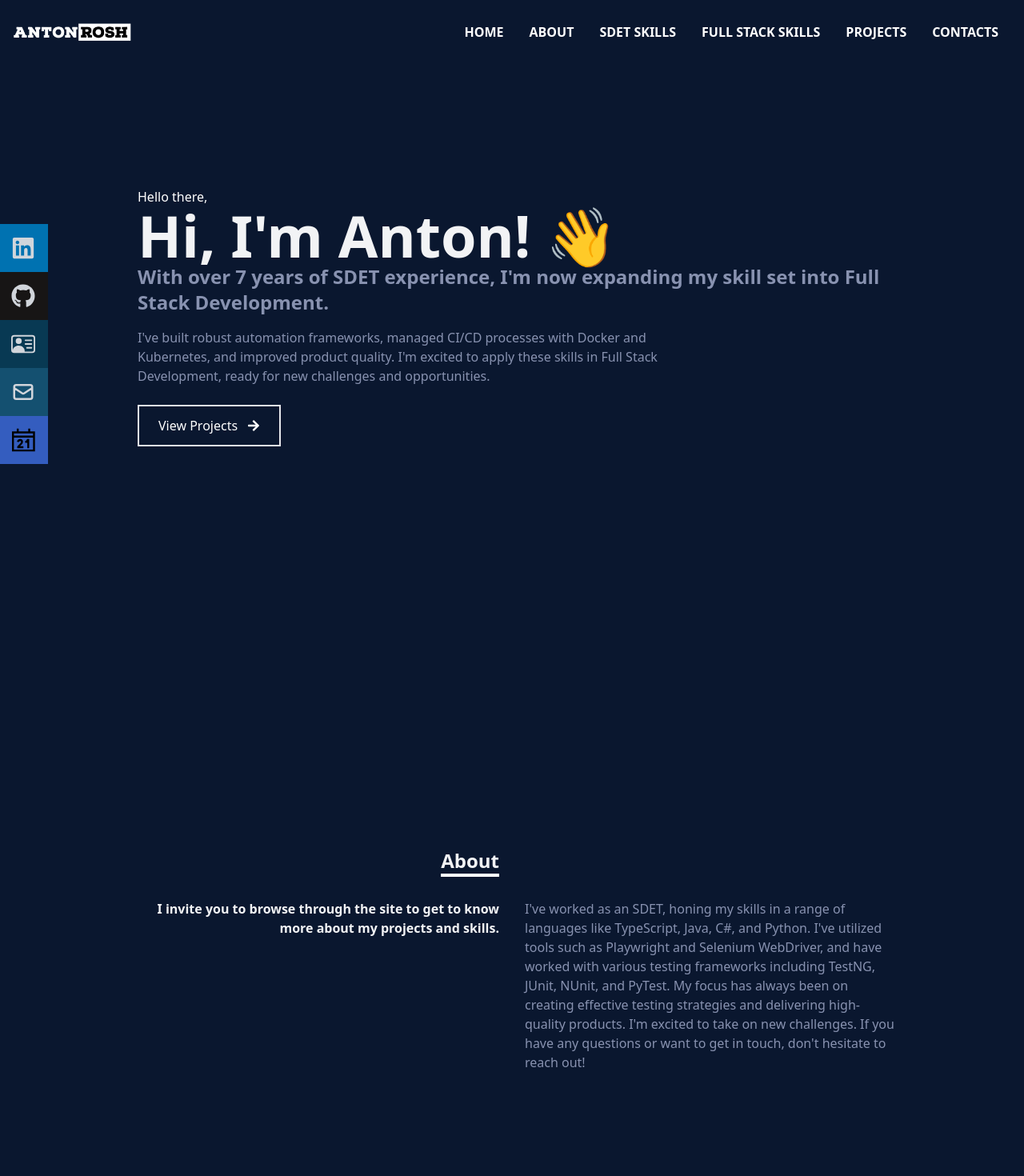
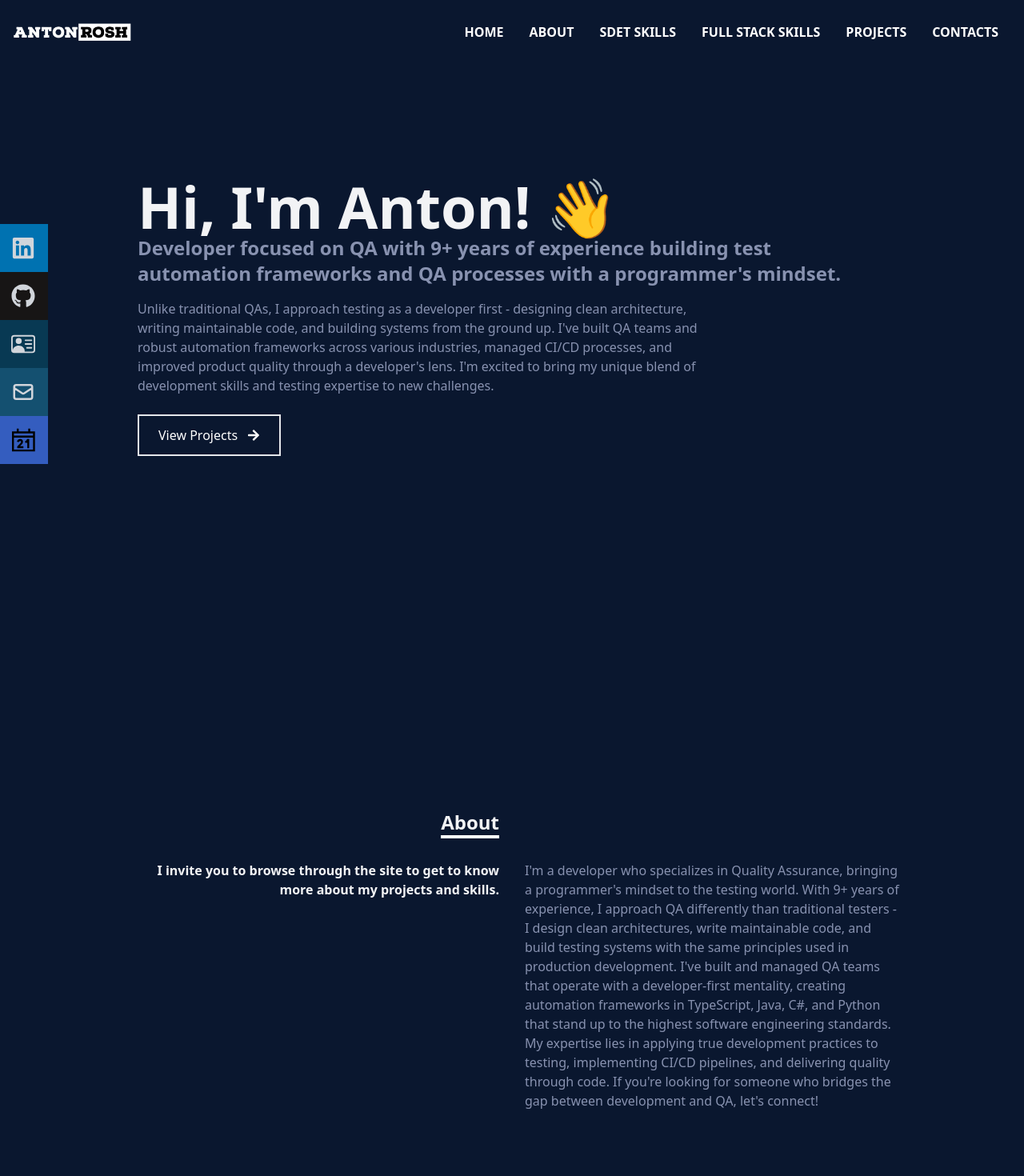
Before and after one commit to antongulin/anton.qa, a React (Create React App) app: page / in a window 1280 px wide. Shown: the top 1470 px of the page at 80% size. Built offline with nearby package versions, Linux system fonts and the light colour scheme.

Commit message:
Update portfolio details and improve SEO metadata; change CNAME and email references

```diff
--- a/public/index.html
+++ b/public/index.html
@@ -1,43 +1,61 @@
 <!DOCTYPE html>
 <html lang="en">
-  <head>
-    <meta charset="utf-8" />
-    <link rel="icon" href="%PUBLIC_URL%/favicon.ico" />
-    <meta name="viewport" content="width=device-width, initial-scale=1" />
-    <meta name="theme-color" content="#0a172f" />
-    <meta
-      name="description"
-      content="Anton Rosh Portfolio"
-    />
-    <link rel="apple-touch-icon" href="%PUBLIC_URL%/logo192.png" />
-    <!--
-      manifest.json provides metadata used when your web app is installed on a
-      user's mobile device or desktop. See https://developers.google.com/web/fundamentals/web-app-manifest/
-    -->
-    <link rel="manifest" href="%PUBLIC_URL%/manifest.json" />
-    <!--
-      Notice the use of %PUBLIC_URL% in the tags above.
-      It will be replaced with the URL of the `public` folder during the build.
-      Only files inside the `public` folder can be referenced from the HTML.
+<head>
+    <!-- Google tag (gtag.js) -->
+    <script async src="https://www.googletagmanager.com/gtag/js?id=G-2Y33VR3SWK"></script>
+    <script>
+      window.dataLayer = window.dataLayer || [];
+      function gtag(){dataLayer.push(arguments);}
+      gtag('js', new Date());
 
-      Unlike "/favicon.ico" or "favicon.ico", "%PUBLIC_URL%/favicon.ico" will
-      work correctly both with client-side routing and a non-root public URL.
-      Learn how to configure a non-root public URL by running `npm run build`.
-    -->
-    <title>Anton Rosh Portfolio</title>
-  </head>
-  <body>
-    <noscript>You need to enable JavaScript to run this app.</noscript>
+      gtag('config', 'G-2Y33VR3SWK');
+    </script>
+    <meta charset="UTF-8">
+    <meta name="viewport" content="width=device-width, initial-scale=1.0">
+    <meta name="description" content="Anton Gulin - Lead SDET with 9+ years experience as a developer focused on QA. Building test automation frameworks and QA teams with a developer's mindset across various industries">
+    <meta name="keywords" content="Developer QA, Software Engineer in Test, Lead SDET, test automation developer, QA Engineer with programming skills, Playwright, Selenium, TypeScript, Java, Python, C#">
+    <meta name="author" content="Anton Gulin">
+    <meta property="og:title" content="Anton Gulin - Developer Focused on QA & Test Automation">
+    <meta property="og:description" content="9+ years experience as a developer specializing in QA, building test automation frameworks with a programmer's mindset across various industries">
+    <meta property="og:url" content="https://anton.qa/">
+    <meta property="og:type" content="website">
+    <meta property="og:image" content="https://anton.qa/profile.jpg">
+    <meta name="twitter:card" content="summary_large_image">
+    <meta name="twitter:title" content="Anton Gulin - Developer Focused on QA & Test Automation">
+    <meta name="twitter:description" content="9+ years experience as a developer specializing in QA, building test automation frameworks with a programmer's mindset">
+    <meta name="linkedin:author" content="antonrosh">
+    <meta name="google-site-verification" content="your-verification-code">
+    <link rel="canonical" href="https://anton.qa/">
+    <script type="application/ld+json">
+    {
+      "@context": "https://schema.org/",
+      "@type": "Person",
+      "name": "Anton Gulin",
+      "url": "https://anton.qa/",
+      "image": "https://anton.qa/profile.jpg",
+      "jobTitle": "Lead SDET & Developer Focused on QA",
+      "worksFor": {
+        "@type": "Organization",
+        "name": "Available for opportunities"
+      },
+      "sameAs": [
+        "https://www.linkedin.com/in/antonrosh/",
+        "https://github.com/antonrosh",
+        "https://medium.com/@antonrosh"
+      ],
+      "description": "Developer focused on QA with 9+ years experience building test automation frameworks and teams across various industries.",
+      "knowsAbout": ["Software Testing", "Test Automation", "Playwright", "Selenium", "TypeScript", "Java", "Python", "C#", "CI/CD", "Docker", "Kubernetes"],
+      "skills": "Test Automation, Software Development, CI/CD, TypeScript, Java, Python, C#, Playwright, Selenium, Docker, Kubernetes"
+    }
+    </script>
+    <title>Anton Gulin | Developer Focused on QA | Lead SDET | 9+ Years Experience</title>
+    <!-- rest of head content -->
+</head>
+<body>
     <div id="root"></div>
-    <!--
-      This HTML file is a template.
-      If you open it directly in the browser, you will see an empty page.
-
-      You can add webfonts, meta tags, or analytics to this file.
-      The build step will place the bundled scripts into the <body> tag.
-
-      To begin the development, run `npm start` or `yarn start`.
-      To create a production bundle, use `npm run build` or `yarn build`.
-    -->
-  </body>
+    <footer>
+        <p>&copy; <script>document.write(new Date().getFullYear())</script> Anton.QA. All rights reserved.</p>
+        <!-- footer content -->
+    </footer>
+</body>
 </html>
--- a/src/components/About.jsx
+++ b/src/components/About.jsx
@@ -21,14 +21,14 @@ const About = () => {
           </div>
           <div>
             <p className="text-[#8892b0]">
-              I've worked as an SDET, honing my skills in a range of languages
-              like TypeScript, Java, C#, and Python. I've utilized tools such as
-              Playwright and Selenium WebDriver, and have worked with various
-              testing frameworks including TestNG, JUnit, NUnit, and PyTest. My
-              focus has always been on creating effective testing strategies and
-              delivering high-quality products. I'm excited to take on new
-              challenges. If you have any questions or want to get in touch,
-              don't hesitate to reach out!
+              I'm a developer who specializes in Quality Assurance, bringing a programmer's mindset to the testing world.
+              With 9+ years of experience, I approach QA differently than traditional testers - I design clean architectures,
+              write maintainable code, and build testing systems with the same principles used in production development.
+              I've built and managed QA teams that operate with a developer-first mentality, creating automation
+              frameworks in TypeScript, Java, C#, and Python that stand up to the highest software engineering standards.
+              My expertise lies in applying true development practices to testing, implementing CI/CD pipelines, and
+              delivering quality through code. If you're looking for someone who bridges the gap between development
+              and QA, let's connect!
             </p>
           </div>
         </div>
--- a/src/components/Contact.jsx
+++ b/src/components/Contact.jsx
@@ -19,7 +19,7 @@ const Contact = () => {
             Get in touch using the form below or through{" "}
             <a
               className="text-[#66CCFF] hover:text-[#f2f3f5]"
-              href="mailto:me@antonrosh.dev"
+              href="mailto:i@anton.qa"
               target="_blank"
               rel="noreferrer"
             >
--- a/src/components/Home.jsx
+++ b/src/components/Home.jsx
@@ -7,19 +7,18 @@ const Home = () => {
     <div name="home" className="w-full h-screen bg-[#0a172f]">
       {/* Container */}
       <div className="max-w-[1000px] mx-auto px-8 flex flex-col justify-center h-full">
-        <p className="text-white ">Hello there,</p>
         <h1 className="text-4xl sm:text-7xl font-bold text-[#f2f3f5]">
           Hi, I'm Anton! 👋
         </h1>
         <h2 className="text-1xl sm:text-2xl font-bold text-[#8892b0]">
-          With over 7 years of SDET experience, I'm now expanding my skill set
-          into Full Stack Development.
+          Developer focused on QA with 9+ years of experience building test automation frameworks and QA processes with a programmer's mindset.
         </h2>
         <p className="text-[#8892b0] py-4 max-w-[700px]">
-          I've built robust automation frameworks, managed CI/CD processes with
-          Docker and Kubernetes, and improved product quality. I'm excited to
-          apply these skills in Full Stack Development, ready for new challenges
-          and opportunities.
+          Unlike traditional QAs, I approach testing as a developer first - designing clean architecture,
+          writing maintainable code, and building systems from the ground up. I've built QA teams and
+          robust automation frameworks across various industries, managed CI/CD processes, and improved
+          product quality through a developer's lens. I'm excited to bring my unique blend of development
+          skills and testing expertise to new challenges.
         </p>
         <div>
           <Link to="projects" smooth={true} duration={750}>
--- a/src/components/Navbar.jsx
+++ b/src/components/Navbar.jsx
@@ -18,7 +18,7 @@ const Navbar = () => {
           <img
             className="object-contain left-4 cursor-pointer"
             src={Logo}
-            alt="logo"
+            alt="Anton Gulin - Developer Focused on QA"
             style={{ width: "150px" }}
           />
         </Link>
@@ -143,7 +143,7 @@ const Navbar = () => {
           <li className="w-[160px] h-[60px] flex justify-between items-center ml-[-100px] hover:ml-[-10px] duration-300 bg-[#083953] ">
             <a
               className="flex justify-between items-center w-full text-gray-300"
-              href="/resume/062023-Resume-Lead-SDET-Anton-Rosh.pdf"
+              href="/resume/062023-Resume-Lead-SDET-Anton-Gulin.pdf"
               target="_blank"
               rel="noreferrer"
             >
@@ -153,7 +153,7 @@ const Navbar = () => {
           <li className="w-[160px] h-[60px] flex justify-between items-center ml-[-100px] hover:ml-[-10px] duration-300 bg-[#145070] ">
             <a
               className="flex justify-between items-center w-full text-gray-300"
-              href="mailto:me@antonrosh.dev"
+              href="mailto:i@anton.qa"
               target="_blank"
               rel="noreferrer"
             >
@@ -163,7 +163,7 @@ const Navbar = () => {
           <li className="w-[160px] h-[60px] flex justify-between items-center ml-[-100px] hover:ml-[-10px] duration-300 bg-[#345dbf] ">
             <a
               className="flex justify-between items-center w-full text-gray-300"
-              href="https://calendly.com/your-sdet-is-anton-rosh/"
+              href="https://calendly.com/your-sdet-is-anton-gulin/"
               target="_blank"
               rel="noreferrer"
             >
--- a/src/components/Projects.jsx
+++ b/src/components/Projects.jsx
@@ -28,7 +28,7 @@ const Projects = () => {
 
         {/* Container for projects */}
         <div className="grid sm:grid-cols-2 md:grid-cols-3 gap-4">
-          {/* Gird Item */}
+          {/* Grid Item */}
           {project.map((project, index) => (
             <div
               key={index}
@@ -43,13 +43,15 @@ const Projects = () => {
                 <div className="pt-8 text-center">
                   <a href={project.github} target="_blank" rel="noreferrer">
                     <button className="text-center rounded-lg px-4 py-3 m-2 bg-white text-gray-700 font-bold text-lg">
-                      Live
+                      {/* Swap button text */}
+                      Code
                     </button>
                   </a>
 
                   <a href={project.demo} target="_blank" rel="noreferrer">
                     <button className="text-center rounded-lg px-4 py-3 m-2 bg-white text-gray-700 font-bold text-lg">
-                      Code
+                      {/* Swap button text */}
+                      Live
                     </button>
                   </a>
                 </div>
```
Also changed, not shown: src/data/projects.js (+11 -10 lines), public/robots.txt, 2 other files (tests, documents, lock files or other folders).
